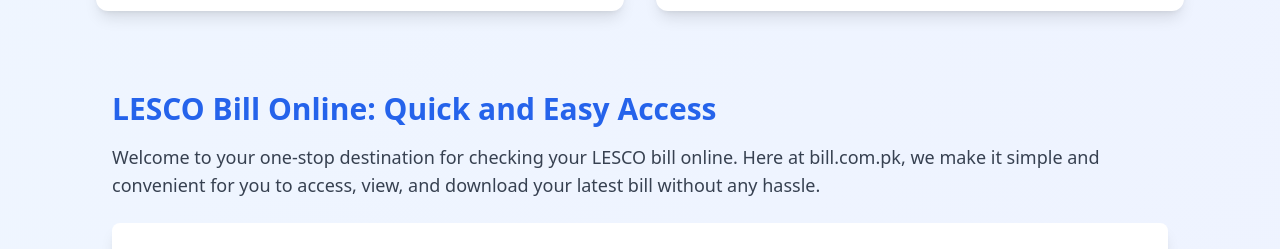
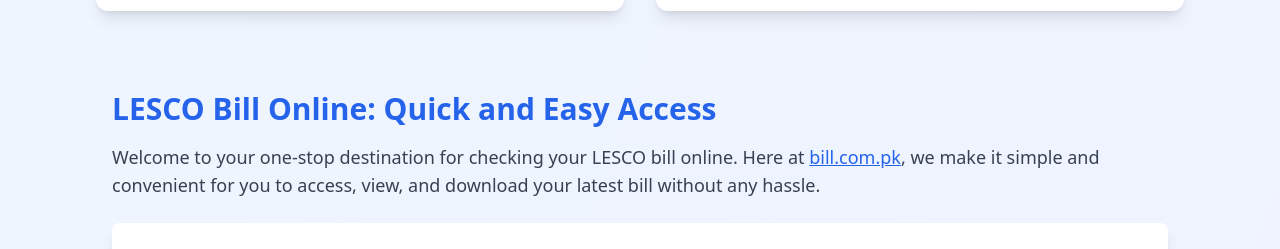
Before and after one commit to irfanbughlani/bill, a React (Vite) app: page /lesco in a window 1280 px wide. Shown: the part 1195-1444 px from the top of the page. Built offline with nearby package versions, Linux system fonts and the light colour scheme.

Commit message:
Update ProviderContent.tsx

```diff
--- a/src/components/ProviderContent.tsx
+++ b/src/components/ProviderContent.tsx
@@ -16,7 +16,7 @@ const ProviderContent: React.FC<ProviderContentProps> = ({ company }) => {
         {company.name} Bill Online: Quick and Easy Access
       </h1>
       <p className="text-lg text-gray-700 mb-6">
-        Welcome to your one-stop destination for checking your {company.name} bill online. Here at bill.com.pk, we make it
+        Welcome to your one-stop destination for checking your {company.name} bill online. Here at <a href="https://bill.com.pk" className="text-blue-600 underline">bill.com.pk</a>, we make it
         simple and convenient for you to access, view, and download your latest bill without any hassle.
       </p>
 
```
